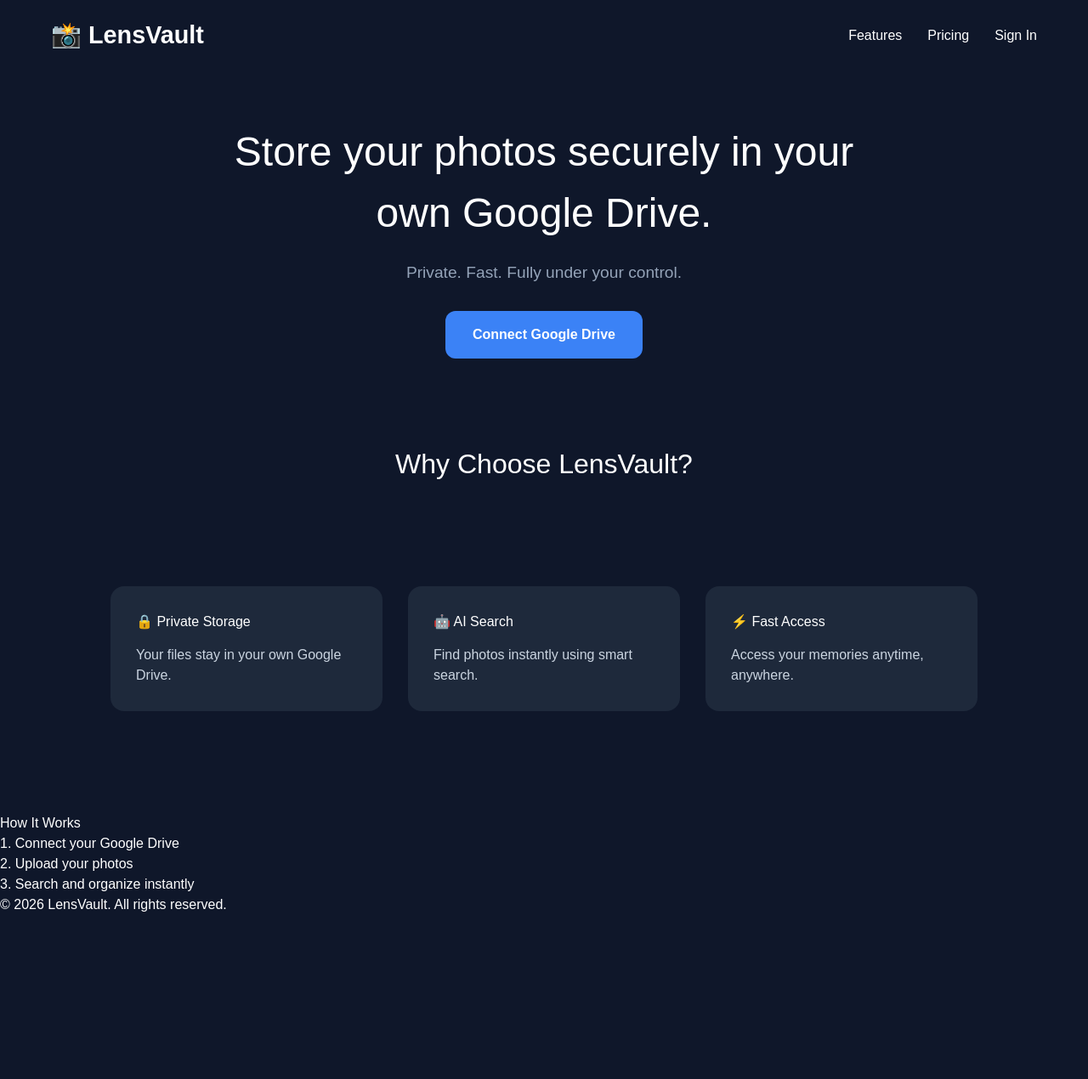
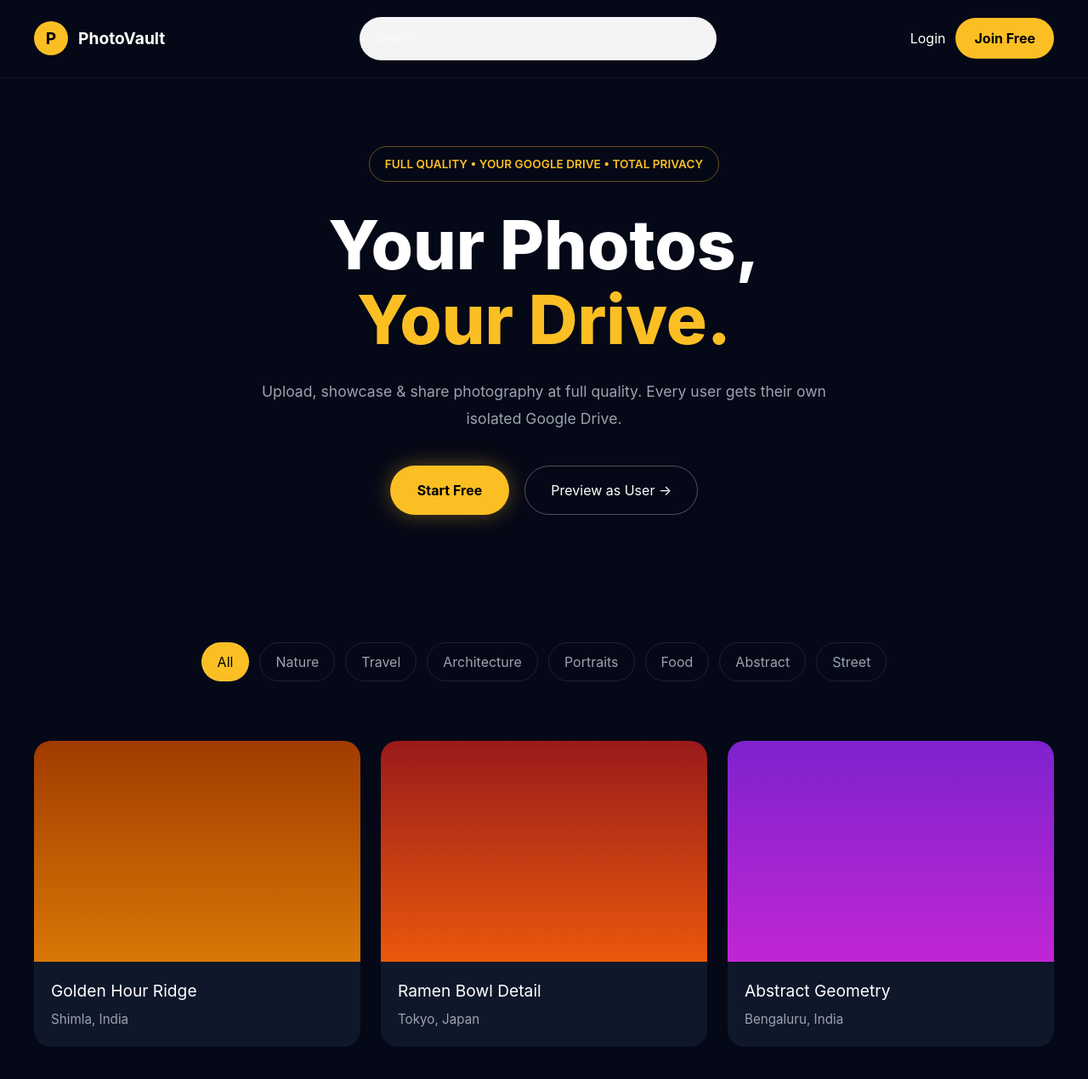
Before and after one commit to tawfiquz-zaman/lensVault, a React app in the folder frontend/: page / in a window 1280 px wide. Shown: the whole page at 85% size. Before the commit the page ends 1077 px from the top, so only its background shows below. Built offline with nearby package versions, Linux system fonts and the light colour scheme; the HTML template or start-up script is replaced by a standard one.

Commit message:
Improve landing page styling

```diff
--- a/frontend/src/App.css
+++ b/frontend/src/App.css
@@ -5,125 +5,309 @@
 }
 
 body {
-  background: #0f172a;
+  background: #050816;
   color: white;
-  font-family: Arial, sans-serif;
+  font-family: Inter, Arial, sans-serif;
 }
+
+#root {
+  min-height: 100vh;
+}
+
+img {
+  max-width: 100%;
+  display: block;
+}
+
+button {
+  transition: all 0.3s ease;
+}
+
+/* NAVBAR */
 
 .navbar {
   display: flex;
   justify-content: space-between;
   align-items: center;
-  padding: 20px 60px;
+
+  padding: 20px 40px;
+
+  border-bottom: 1px solid rgba(255, 255, 255, 0.05);
 }
 
-.nav-links {
+.logo {
   display: flex;
-  gap: 30px;
-  list-style: none;
+  align-items: center;
+  gap: 12px;
+
+  font-weight: 700;
+  font-size: 1.2rem;
 }
+
+.logo-circle {
+  width: 40px;
+  height: 40px;
+
+  border-radius: 50%;
+
+  background: #fbbf24;
+  color: black;
+
+  display: flex;
+  justify-content: center;
+  align-items: center;
+
+  font-weight: bold;
+}
+
+.search-bar input {
+  width: 420px;
+
+  background: #f4f4f5;
+
+  border: none;
+
+  padding: 14px 20px;
+
+  border-radius: 999px;
+
+  outline: none;
+
+  font-size: 15px;
+}
+
+.nav-actions {
+  display: flex;
+  align-items: center;
+  gap: 12px;
+}
+
+.login-btn {
+  background: transparent;
+  color: white;
+
+  border: none;
+
+  cursor: pointer;
+
+  font-size: 1rem;
+}
+
+.join-btn {
+  background: #fbbf24;
+  color: black;
+
+  border: none;
+
+  padding: 12px 22px;
+
+  border-radius: 999px;
+
+  font-weight: 700;
+
+  cursor: pointer;
+}
+
+.join-btn:hover {
+  transform: translateY(-2px);
+}
+
+/* HERO */
 
 .hero {
   text-align: center;
-  padding: 60px 20px;
+
+  max-width: 1000px;
+
+  margin: 80px auto 120px;
+}
+
+.hero-badge {
+  display: inline-block;
+
+  border: 1px solid rgba(251, 191, 36, 0.4);
+
+  color: #fbbf24;
+
+  padding: 10px 18px;
+
+  border-radius: 999px;
+
+  margin-bottom: 30px;
+
+  font-size: 0.85rem;
+  font-weight: 600;
 }
 
 .hero h1 {
-  font-size: 3rem;
-  max-width: 800px;
-  margin: auto;
+  font-size: 5rem;
+
+  font-weight: 800;
+
+  line-height: 1.1;
+
+  margin-bottom: 25px;
+}
+
+.hero h1 span {
+  color: #fbbf24;
 }
 
 .hero p {
-  margin-top: 20px;
-  font-size: 1.2rem;
-  color: #94a3b8;
+  color: #9ca3af;
+
+  max-width: 700px;
+
+  margin: auto;
+
+  line-height: 1.8;
+
+  font-size: 1.1rem;
 }
 
-.hero button {
-  margin-top: 30px;
+.hero-buttons {
+  margin-top: 40px;
+
+  display: flex;
+  justify-content: center;
+  gap: 18px;
+}
+
+.start-btn {
+  background: #fbbf24;
+  color: black;
+
+  border: none;
+
   padding: 16px 32px;
 
-  border: none;
-  border-radius: 12px;
+  border-radius: 999px;
 
-  background: #3b82f6;
-  color: white;
+  font-weight: 700;
 
-  font-size: 1rem;
-  font-weight: 600;
+  box-shadow: 0 0 25px rgba(251, 191, 36, 0.35);
 
   cursor: pointer;
 
-  transition: 0.3s;
+  display: flex;
+  align-items: center;
+  justify-content: center;
 }
 
-.hero button:hover {
+.start-btn:hover {
   transform: translateY(-2px);
-  background: #2563eb;
+  box-shadow: 0 0 35px rgba(251, 191, 36, 0.45);
 }
 
+.preview-btn {
+  background: transparent;
 
-.features {
-  display: flex;
-  justify-content: center;
-  gap: 30px;
-  padding: 80px 40px;
-  flex-wrap: wrap;
+  color: white;
+
+  border: 1px solid rgba(255, 255, 255, 0.3);
+
+  padding: 16px 30px;
+
+  border-radius: 999px;
+
+  cursor: pointer;
 }
 
-.feature-card {
-  width: 320px;
-  padding: 30px;
-  border-radius: 16px;
-
-  background: #1e293b;
-
-  transition: 0.3s;
+.preview-btn:hover {
+  border-color: rgba(255, 255, 255, 0.6);
 }
 
-.feature-card:hover {
-  transform: translateY(-8px);
+/* CATEGORIES */
+
+.categories {
+  display: flex;
+
+  justify-content: center;
+
+  flex-wrap: wrap;
+
+  gap: 12px;
+
+  padding: 30px;
 }
 
+.categories button {
+  background: transparent;
 
-.feature-card h3 {
-  margin-bottom: 15px;
+  color: #9ca3af;
+
+  border: 1px solid rgba(255, 255, 255, 0.1);
+
+  padding: 10px 18px;
+
+  border-radius: 999px;
+
+  cursor: pointer;
 }
 
-.feature-card p {
-  color: #cbd5e1;
+.categories button:first-child {
+  background: #fbbf24;
+  color: black;
 }
 
-
-.logo {
-  font-size: 1.8rem;
-  font-weight: bold;
+.categories button:hover {
+  border-color: rgba(255, 255, 255, 0.3);
 }
 
+/* PHOTO GRID */
 
-.navbar {
-  position: sticky;
-  top: 0;
+.photo-grid {
+  display: grid;
 
-  background: #0f172a;
+  grid-template-columns: repeat(auto-fit, minmax(280px, 1fr));
 
-  z-index: 100;
+  gap: 24px;
 
-  display: flex;
-  justify-content: space-between;
-  align-items: center;
-
-  padding: 20px 60px;
-}
-
-
-.features-section {
   padding: 40px;
 }
 
-.section-title {
-  text-align: center;
-  font-size: 2rem;
-  margin-bottom: 40px;
+.photo-card {
+  background: #0f172a;
+
+  border-radius: 20px;
+
+  overflow: hidden;
+
+  transition: transform 0.3s ease;
 }
+
+.photo-card:hover {
+  transform: translateY(-5px);
+}
+
+.photo-image {
+  height: 260px;
+}
+
+.orange {
+  background: linear-gradient(#a13b00, #d97706);
+}
+
+.red {
+  background: linear-gradient(#991b1b, #ea580c);
+}
+
+.purple {
+  background: linear-gradient(#7e22ce, #c026d3);
+}
+
+.photo-content {
+  padding: 20px;
+}
+
+.photo-content h3 {
+  margin-bottom: 8px;
+
+  font-size: 1.2rem;
+}
+
+.photo-content p {
+  color: #9ca3af;
+
+  font-size: 0.95rem;
+}
--- /dev/null
+++ b/frontend/src/components/Categories.jsx
@@ -0,0 +1,22 @@
+function Categories() {
+  const categories = [
+    "All",
+    "Nature",
+    "Travel",
+    "Architecture",
+    "Portraits",
+    "Food",
+    "Abstract",
+    "Street",
+  ];
+
+  return (
+    <section className="categories">
+      {categories.map((item) => (
+        <button key={item}>{item}</button>
+      ))}
+    </section>
+  );
+}
+
+export default Categories;
--- a/frontend/src/components/Features.jsx
+++ /dev/null
@@ -1,26 +0,0 @@
-function Features() {
-  return (
-    <section className="features-section">
-      <h2 className="section-title">Why Choose LensVault?</h2>
-
-      <div className="features">
-        <div className="feature-card">
-          <h3>🔒 Private Storage</h3>
-          <p>Your files stay in your own Google Drive.</p>
-        </div>
-
-        <div className="feature-card">
-          <h3>🤖 AI Search</h3>
-          <p>Find photos instantly using smart search.</p>
-        </div>
-
-        <div className="feature-card">
-          <h3>⚡ Fast Access</h3>
-          <p>Access your memories anytime, anywhere.</p>
-        </div>
-      </div>
-    </section>
-  );
-}
-
-export default Features;
--- a/frontend/src/components/Footer.jsx
+++ /dev/null
@@ -1,9 +0,0 @@
-function Footer() {
-  return (
-    <footer className="footer">
-      <p>© 2026 LensVault. All rights reserved.</p>
-    </footer>
-  );
-}
-
-export default Footer;
--- a/frontend/src/components/Hero.jsx
+++ b/frontend/src/components/Hero.jsx
@@ -1,17 +1,27 @@
 function Hero() {
   return (
     <section className="hero">
+      <div className="hero-badge">
+        FULL QUALITY • YOUR GOOGLE DRIVE • TOTAL PRIVACY
+      </div>
+
       <h1>
-        Store your photos securely in your own Google Drive.
+        Your Photos,
+        <br />
+        <span>Your Drive.</span>
       </h1>
 
       <p>
-        Private. Fast. Fully under your control.
+        Upload, showcase & share photography at full quality.
+        Every user gets their own isolated Google Drive.
       </p>
 
-      <button>
-        Connect Google Drive
-      </button>
+      <div className="hero-buttons">
+        <button className="start-btn">Start Free</button>
+        <button className="preview-btn">
+          Preview as User →
+        </button>
+      </div>
     </section>
   );
 }
--- a/frontend/src/components/HowItWorks.jsx
+++ /dev/null
@@ -1,15 +0,0 @@
-function HowItWorks() {
-  return (
-    <section className="how-it-works">
-      <h2>How It Works</h2>
-
-      <div>
-        <p>1. Connect your Google Drive</p>
-        <p>2. Upload your photos</p>
-        <p>3. Search and organize instantly</p>
-      </div>
-    </section>
-  );
-}
-
-export default HowItWorks;
--- a/frontend/src/components/Navbar.jsx
+++ b/frontend/src/components/Navbar.jsx
@@ -1,15 +1,19 @@
 function Navbar() {
   return (
     <nav className="navbar">
-    <h2 className="logo">
-  📸 LensVault
-</h2>
+      <div className="logo">
+        <div className="logo-circle">P</div>
+        <span>PhotoVault</span>
+      </div>
 
-      <ul className="nav-links">
-        <li>Features</li>
-        <li>Pricing</li>
-        <li>Sign In</li>
-      </ul>
+      <div className="search-bar">
+        <input type="text" placeholder="Search..." />
+      </div>
+
+      <div className="nav-actions">
+        <button className="login-btn">Login</button>
+        <button className="join-btn">Join Free</button>
+      </div>
     </nav>
   );
 }
--- /dev/null
+++ b/frontend/src/components/PhotoGrid.jsx
@@ -0,0 +1,36 @@
+function PhotoGrid() {
+  return (
+    <section className="photo-grid">
+
+      <div className="photo-card">
+        <div className="photo-image orange"></div>
+
+        <div className="photo-content">
+          <h3>Golden Hour Ridge</h3>
+          <p>Shimla, India</p>
+        </div>
+      </div>
+
+      <div className="photo-card">
+        <div className="photo-image red"></div>
+
+        <div className="photo-content">
+          <h3>Ramen Bowl Detail</h3>
+          <p>Tokyo, Japan</p>
+        </div>
+      </div>
+
+      <div className="photo-card">
+        <div className="photo-image purple"></div>
+
+        <div className="photo-content">
+          <h3>Abstract Geometry</h3>
+          <p>Bengaluru, India</p>
+        </div>
+      </div>
+
+    </section>
+  );
+}
+
+export default PhotoGrid;
--- a/frontend/src/pages/Home.jsx
+++ b/frontend/src/pages/Home.jsx
@@ -1,17 +1,15 @@
 import Navbar from "../components/Navbar";
 import Hero from "../components/Hero";
-import Features from "../components/Features";
-import HowItWorks from "../components/HowItWorks";
-import Footer from "../components/Footer";
+import Categories from "../components/Categories";
+import PhotoGrid from "../components/PhotoGrid";
 
 function Home() {
   return (
     <>
       <Navbar />
       <Hero />
-      <Features />
-      <HowItWorks />
-      <Footer />
+      <Categories />
+      <PhotoGrid />
     </>
   );
 }
```
